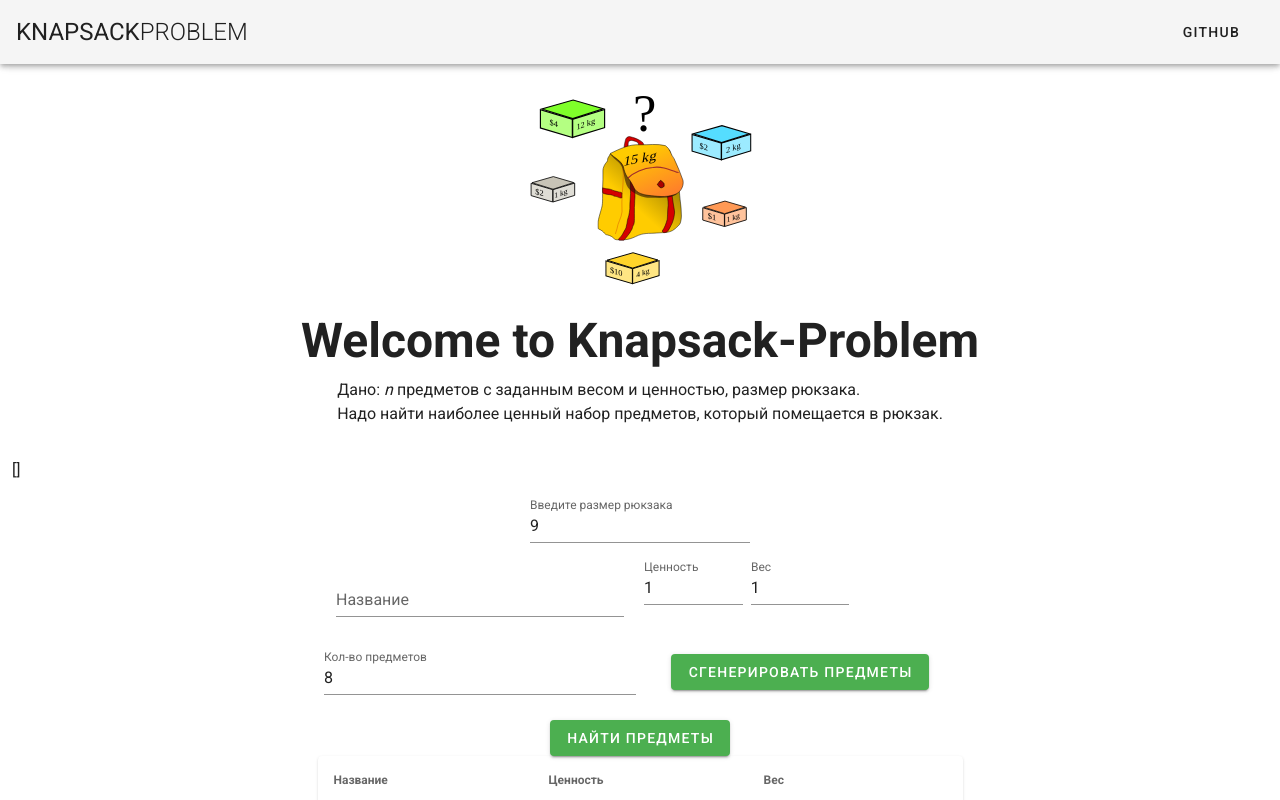
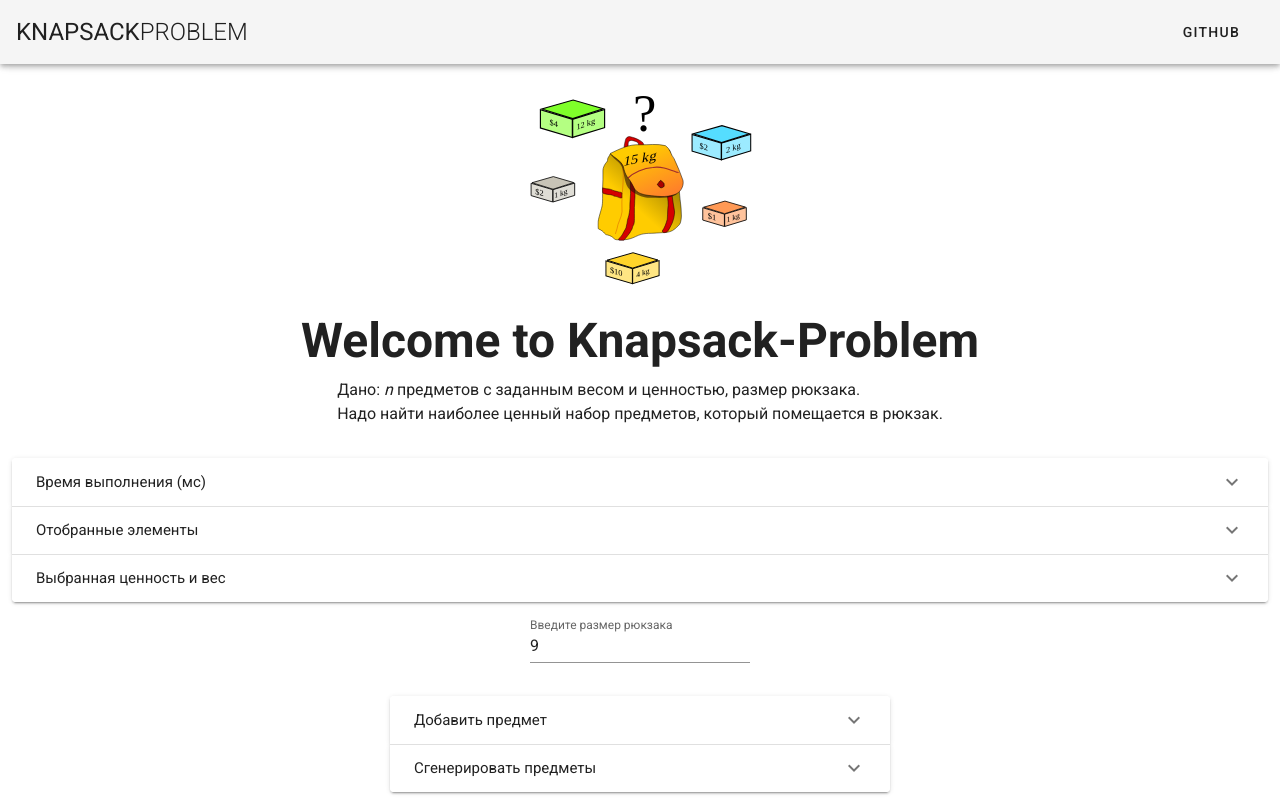
Before and after one commit to RyabovNick/knapsack-problem, a Vue app: page / in a window 1280 px wide. Shown: the top 800 px of the page. Built offline with nearby package versions, Linux system fonts and the light colour scheme.

Commit message:
complete
change style, add readme

```diff
--- a/src/components/KnapsackProblem.vue
+++ b/src/components/KnapsackProblem.vue
@@ -27,7 +27,28 @@
         </v-row>
       </v-col>
 
-      <v-col cols="12">{{ executionTime }}</v-col>
+      <v-col cols="12">
+        <v-expansion-panels multiple>
+          <v-expansion-panel>
+            <v-expansion-panel-header>Время выполнения (мс)</v-expansion-panel-header>
+            <v-expansion-panel-content>{{ executionTime }}</v-expansion-panel-content>
+          </v-expansion-panel>
+          <v-expansion-panel>
+            <v-expansion-panel-header>Отобранные элементы</v-expansion-panel-header>
+            <v-expansion-panel-content>
+              <v-data-table :items="selectedItems" :headers="headersSelected"></v-data-table>
+            </v-expansion-panel-content>
+          </v-expansion-panel>
+          <v-expansion-panel>
+            <v-expansion-panel-header>Выбранная ценность и вес</v-expansion-panel-header>
+            <v-expansion-panel-content>
+              <label>Ценность: {{ selectedValue }}</label>
+              <v-spacer></v-spacer>
+              <label>Вес: {{ selectedSize }}</label>
+            </v-expansion-panel-content>
+          </v-expansion-panel>
+        </v-expansion-panels>
+      </v-col>
 
       <v-col cols="10" offset="1" sm="4" offset-sm="4">
         <v-row justify="center">
@@ -40,45 +61,30 @@
         </v-row>
       </v-col>
 
-      <v-col
-        cols="10"
-        offset="1"
-        sm="6"
-        offset-sm="3"
-        md="4"
-        offset-md="1"
-        lg="3"
-        offset-lg="3"
-      >
+      <v-col cols="12">
+        <v-expansion-panels multiple class="max-width-expansion-panel">
+          <v-expansion-panel>
+            <v-expansion-panel-header>Добавить предмет</v-expansion-panel-header>
+            <v-expansion-panel-content>
               <v-text-field
                 class="pa-1"
                 v-model="newItem.name"
                 label="Название"
                 @input="addItemButtonState()"
               ></v-text-field>
-      </v-col>
-      <v-col cols="4" md="2" lg="1">
-        <v-row justify="center">
               <v-text-field
                 class="pa-1"
                 v-model="newItem.value"
                 type="number"
                 label="Ценность"
               ></v-text-field>
-        </v-row>
-      </v-col>
-      <v-col cols="4" md="2" lg="1">
-        <v-row justify="center">
               <v-text-field
                 class="pa-1"
                 v-model="newItem.size"
                 type="number"
                 label="Вес"
               ></v-text-field>
-        </v-row>
-      </v-col>
-      <v-col cols="4" md="2" lg="1">
-        <v-row justify="center">
+
               <v-btn
                 class="mx-2"
                 fab
@@ -89,24 +95,53 @@
               >
                 <v-icon dark>mdi-plus</v-icon>
               </v-btn>
-        </v-row>
-      </v-col>
-
-      <v-col cols="3" offset="3">
-        <v-row justify="center">
+            </v-expansion-panel-content>
+          </v-expansion-panel>
+          <v-expansion-panel>
+            <v-expansion-panel-header>Сгенерировать предметы</v-expansion-panel-header>
+            <v-expansion-panel-content>
               <v-text-field
                 class="pa-1"
                 v-model="itemsCount"
                 type="number"
                 label="Кол-во предметов"
               ></v-text-field>
-        </v-row>
-      </v-col>
 
-      <v-col cols="3">
-        <v-row justify="center">
-          <v-btn @click="autoGenerate()" color="success">Сгенерировать предметы</v-btn>
-        </v-row>
+              <v-text-field
+                class="pa-1"
+                v-model.number="minGenerateValue"
+                type="number"
+                label="Мин. генерируемая ценность"
+              ></v-text-field>
+
+              <v-text-field
+                class="pa-1"
+                v-model.number="maxGenerateValue"
+                type="number"
+                label="Макс. генерируемая ценность"
+              ></v-text-field>
+
+              <v-text-field
+                class="pa-1"
+                v-model.number="minGenerateSize"
+                type="number"
+                label="Мин. генерируемый вес"
+              ></v-text-field>
+
+              <v-text-field
+                class="pa-1"
+                v-model.number="maxGenerateSize"
+                type="number"
+                label="Макс. генерируемый вес"
+              ></v-text-field>
+
+              <v-btn
+                @click="autoGenerate()"
+                color="success"
+              >Сгенерировать предметы</v-btn>
+            </v-expansion-panel-content>
+          </v-expansion-panel>
+        </v-expansion-panels>
       </v-col>
 
       <v-col cols="12">
@@ -149,6 +184,12 @@ export default Vue.extend({
       { text: 'Ценность', value: 'value' },
       { text: 'Вес', value: 'size' }
     ],
+    headersSelected: [
+      { text: 'id', value: 'index' },
+      { text: 'Название', value: 'name' },
+      { text: 'Ценность', value: 'value' },
+      { text: 'Вес', value: 'size' }
+    ],
     items: [
       { name: 'Молоко', value: 4, size: 1, select: false },
       { name: 'Ноутбук', value: 40, size: 8, select: false },
@@ -167,7 +208,14 @@ export default Vue.extend({
       select: false
     },
     disabled: true,
-    executionTime: [] as any[]
+    executionTime: [] as any[],
+    selectedItems: [] as any[],
+    selectedValue: 0,
+    selectedSize: 0,
+    minGenerateValue: 1,
+    maxGenerateValue: 50,
+    minGenerateSize: 1,
+    maxGenerateSize: 15
   }),
   methods: {
     knapsackDynamic(): boolean {
@@ -182,16 +230,16 @@ export default Vue.extend({
       for (let i = 1; i <= N; i++) {
         for (let j = 0; j <= this.bagSize; j++) {
           if (weights[i] > j) {
-            // we can't add
+            // не можем добавить, т.к. вес больше
             M[i][j] = M[i - 1][j]
-            keepArr[i][j] = 0 // we can't keep this item
+            keepArr[i][j] = 0 // не можем сохранить этот предмет
           } else {
             const valueIfLeft = M[i - 1][j]
             const valueIfTaken = M[i - 1][j - weights[i]] + values[i]
             if (valueIfTaken >= valueIfLeft) {
-              // maximize the value
+              // максимизируем значение
               M[i][j] = valueIfTaken
-              keepArr[i][j] = 1 // we can keep this item
+              keepArr[i][j] = 1 // берём данные предмет
             } else {
               M[i][j] = valueIfLeft
               keepArr[i][j] = 0
@@ -215,8 +263,20 @@ export default Vue.extend({
         el.select = false
       }
 
+      this.selectedItems = []
+      this.selectedValue = 0
+      this.selectedSize = 0
+
       for (const el of keptElements) {
         this.items[el].select = true
+        this.selectedValue += this.items[el].value
+        this.selectedSize += this.items[el].size
+        this.selectedItems.push({
+          index: el,
+          name: this.items[el].name,
+          value: this.items[el].value,
+          size: this.items[el].size
+        })
       }
 
       return true
@@ -235,8 +295,14 @@ export default Vue.extend({
       for (let i = 0; i < this.itemsCount; i++) {
         newItemArray.push({
           name: faker.commerce.product(),
-          value: this.getRandomInt(1, 50),
-          size: this.getRandomInt(1, 15),
+          value: this.getRandomInt(
+            this.minGenerateValue,
+            this.maxGenerateValue + 1
+          ),
+          size: this.getRandomInt(
+            this.minGenerateSize,
+            this.maxGenerateSize + 1
+          ),
           select: false
         })
       }
@@ -271,4 +337,9 @@ export default Vue.extend({
 .max-width {
   max-width: 220px;
 }
+
+.max-width-expansion-panel {
+  max-width: 500px;
+  margin: auto;
+}
 </style>
```
Also changed, not shown: 2 other files (tests, documents, lock files or other folders). Lines whose indentation alone changed are shown as unchanged.
